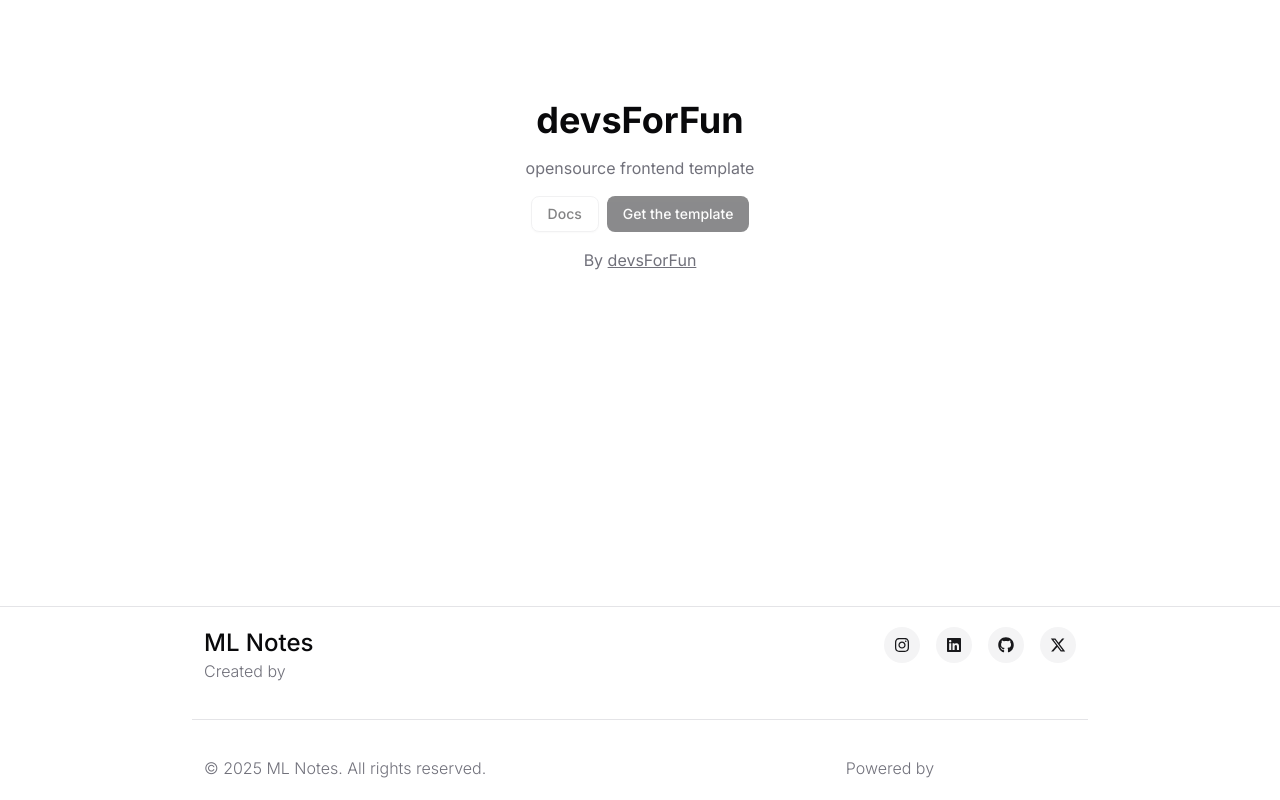
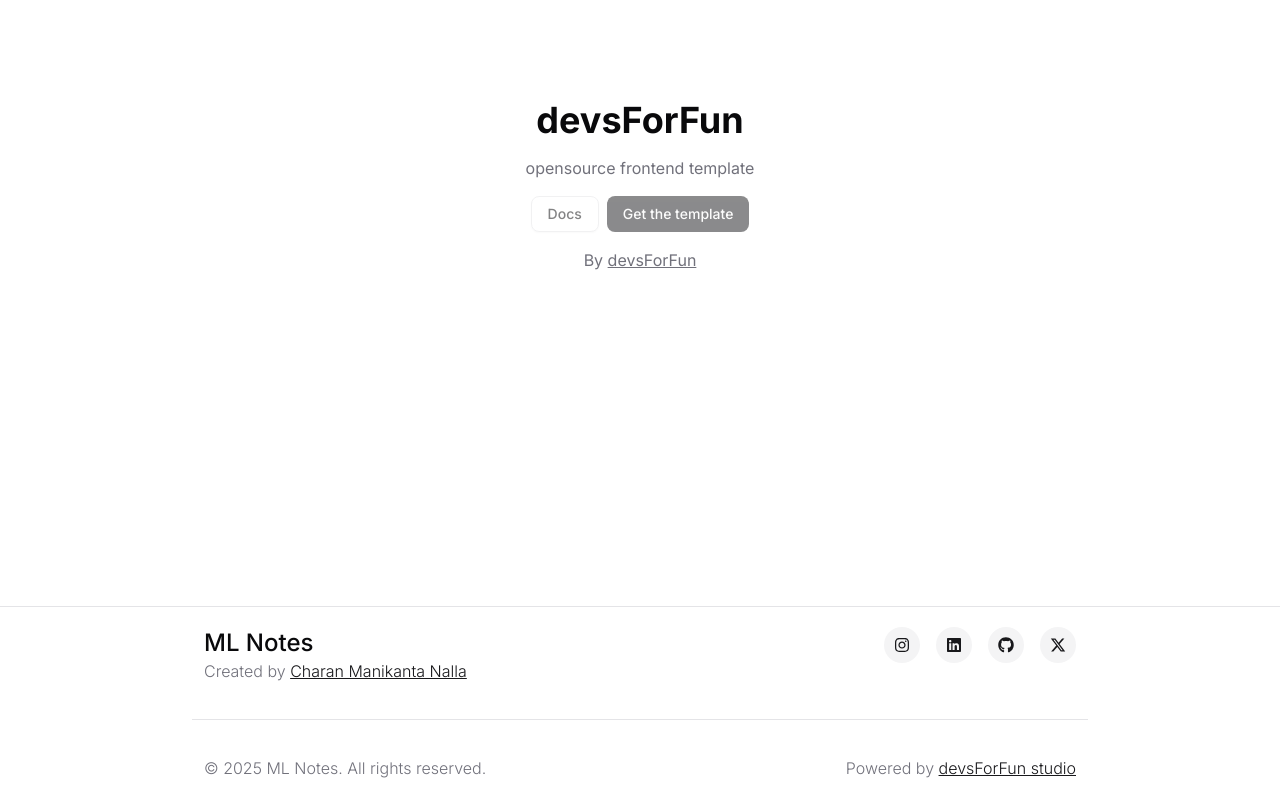
Before and after one commit to mlnotes-dev/mlnotes, a Next.js app: page / in a window 1280 px wide. Shown: the part 307-1107 px from the top of the page. Built offline with nearby package versions, Linux system fonts and the light colour scheme.

Commit message:
Updated classNames for 2 links in the footer.

```diff
--- a/app/(public)/layout.tsx
+++ b/app/(public)/layout.tsx
@@ -41,7 +41,7 @@ export default function RootLayout({
         <div className='max-w-4xl mx-auto py-5 px-3 flex flex-col text-center gap-4 md:flex-row md:justify-between md:text-left'>
           <div>
             <h2 className="text-2xl font-medium">ML Notes</h2>
-            <p className="text-muted-foreground font-light">Created by <a className="underline text-white hover:text-blue-500" href="https://charan.dev">Charan Manikanta Nalla</a></p>
+            <p className="text-muted-foreground font-light">Created by <a className="underline text-primary hover:text-blue-500" href="https://charan.dev">Charan Manikanta Nalla</a></p>
           </div>
 
           <div className="flex gap-4 justify-center">
@@ -74,7 +74,7 @@ export default function RootLayout({
 
         <div className='max-w-4xl mx-auto py-5 px-3 flex flex-col text-center gap-2 md:flex-row md:justify-between md:text-left'>
           <p className="text-muted-foreground font-light">&copy; {new Date().getFullYear()} ML Notes. All rights reserved.</p>
-          <p className="text-muted-foreground font-light">Powered by <a href="https://devsforfun.com" target="_blank" className="underline text-white hover:text-blue-500">devsForFun studio</a></p>
+          <p className="text-muted-foreground font-light">Powered by <a href="https://devsforfun.com" target="_blank" className="underline text-primary hover:text-blue-500">devsForFun studio</a></p>
         </div>
       </footer>
     </>
```
